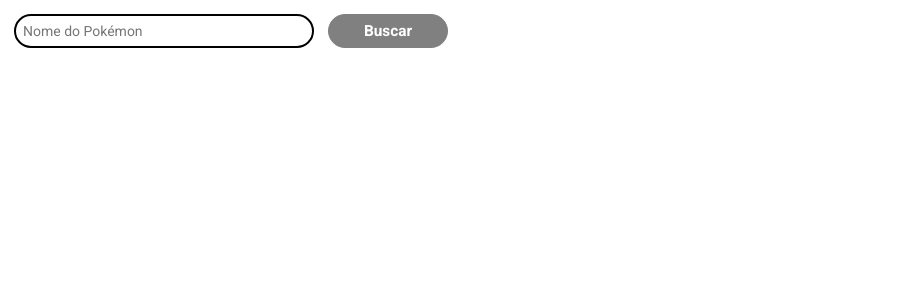
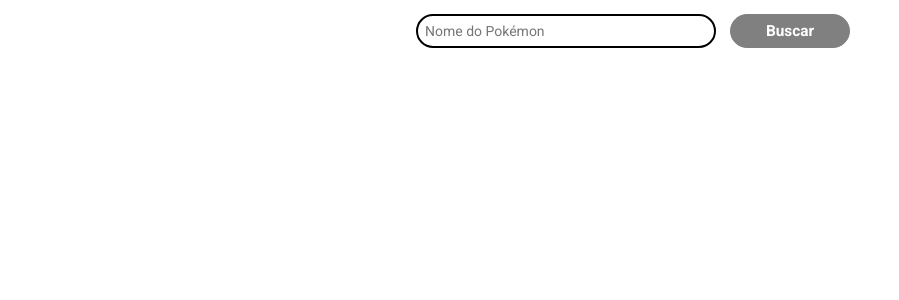
Before and after one commit to felcg/pokemonTcg, a React (Create React App) app: page / in a window 1280 px wide. Shown: the top 300 px of the page, without its empty margins (0-899 px from the left). Built offline with nearby package versions, Linux system fonts and the light colour scheme.

Commit message:
feat(presentation): update Input and PokeCard components to work with CardsContainer

```diff
--- a/src/presentation/pages/Home/components/Input/index.tsx
+++ b/src/presentation/pages/Home/components/Input/index.tsx
@@ -1,4 +1,4 @@
-import React, { useContext, useState } from "react";
+import React, { useContext, useEffect, useState } from "react";
 import { CardsContext } from "@presentation/context/CardsContext";
 import { PokeCardService } from "@application/usecases";
 import { AxiosHttpClient } from "@infra/http";
@@ -19,7 +19,8 @@ const Input: React.FC<InputProps> = (props) => {
     setInput(typedValue);
   };
 
-  const handleSubmit = async () => {
+  const handleSubmit = async (event: { preventDefault: () => void }) => {
+    event.preventDefault();
     try {
       setLoading(true);
       const cards = await cardsService.getCards({
@@ -42,6 +43,7 @@ const Input: React.FC<InputProps> = (props) => {
 
   return (
     <div className="inputWrapper" data-testid={`input-wrapper`}>
+      <form onSubmit={handleSubmit}>
         <input
           className="inputWrapper__input"
           placeholder="Nome do Pokémon"
@@ -60,6 +62,7 @@ const Input: React.FC<InputProps> = (props) => {
         >
           Buscar
         </button>
+      </form>
     </div>
   );
 };
--- a/src/presentation/pages/Home/components/Input/styles.scss
+++ b/src/presentation/pages/Home/components/Input/styles.scss
@@ -3,6 +3,8 @@
 
 .inputWrapper {
   padding: 1rem;
+  display: flex;
+  justify-content: center;
 
   &__input {
     padding: 0.5rem;
--- a/src/presentation/pages/Home/components/PokeCard/styles.scss
+++ b/src/presentation/pages/Home/components/PokeCard/styles.scss
@@ -1,6 +1,7 @@
 .pokeCard {
   display: flex;
   flex-direction: column;
+  width: 100%;
   max-width: 240px;
   margin: 0 auto;
   overflow: hidden;
```
Lines whose indentation alone changed are shown as unchanged.
